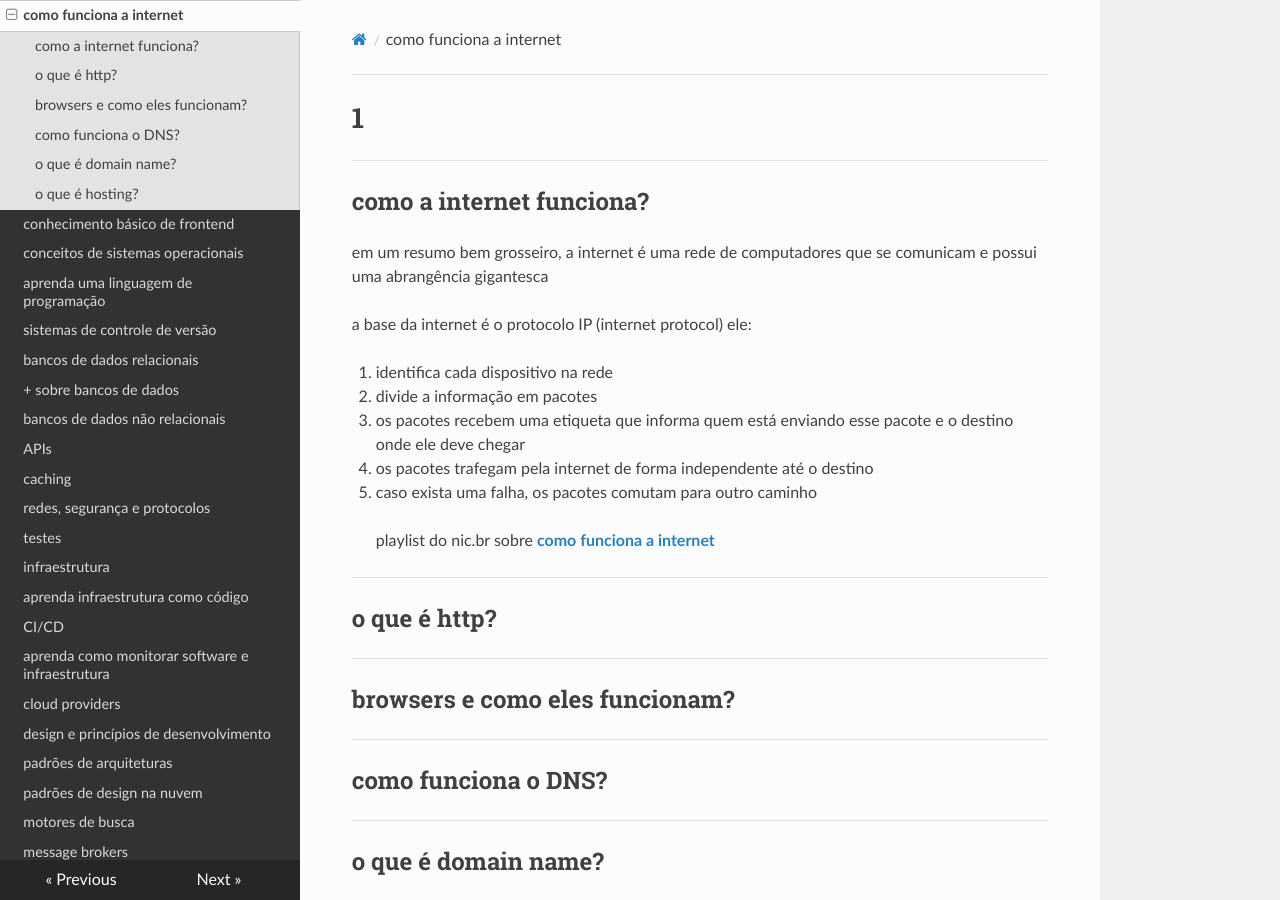
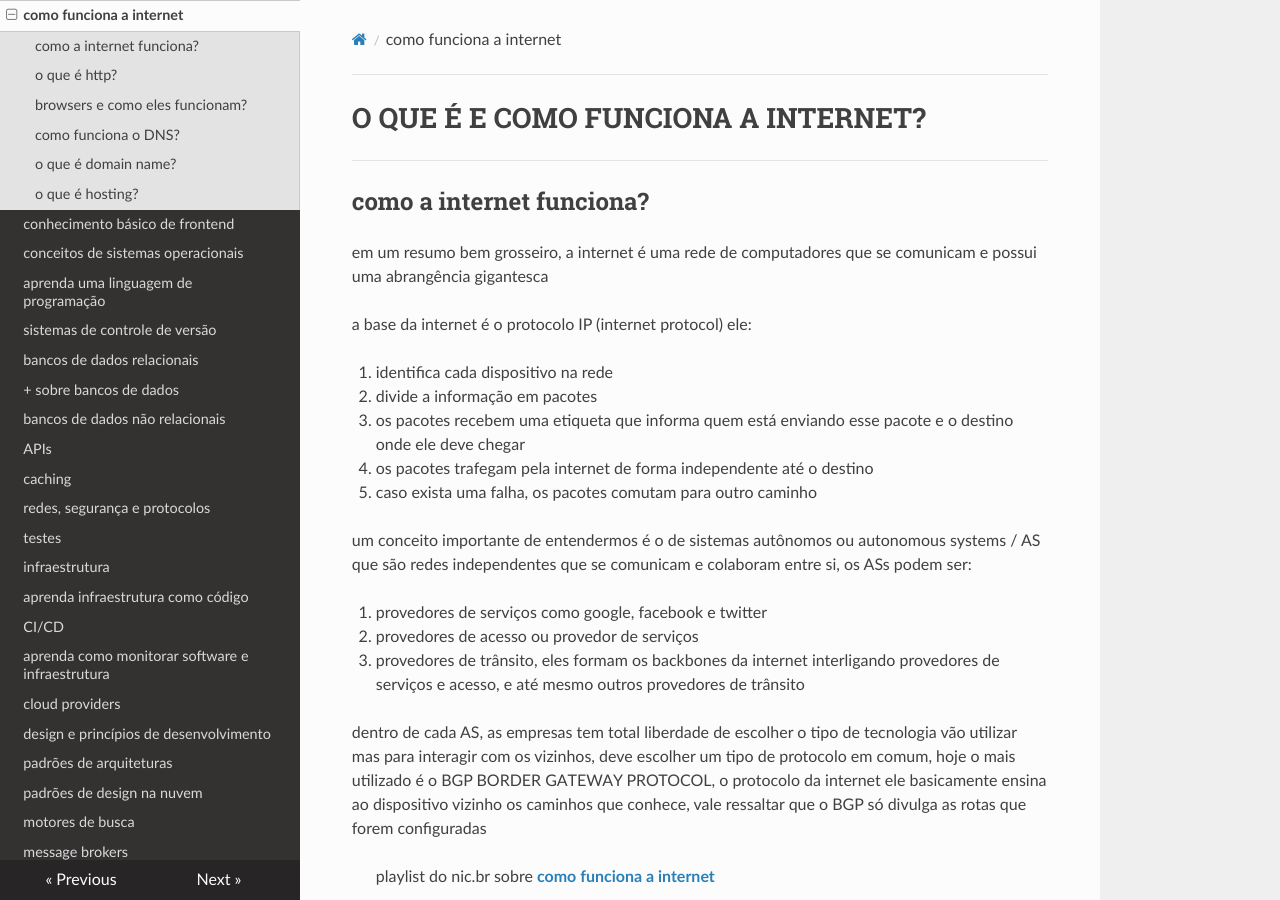
Before and after one commit to bl4cktux89/career_transition, an MkDocs documentation site: the page built from docs/01-internet.md, in a window 1280 px wide and 900 px high. Built offline with MkDocs 1.6.1, drawn with Linux system fonts in a browser that asks for light colours; nearby versions of some CDN libraries.

Commit message:
adicionando conteúdo importante na base do roadmap

```diff
--- a/docs/01-internet.md
+++ b/docs/01-internet.md
@@ -1,4 +1,4 @@
-# 1
+# O QUE É E COMO FUNCIONA A INTERNET?
 ---
 ## como a internet funciona?
 
@@ -11,6 +11,17 @@ a base da internet é o protocolo IP (internet protocol) ele:
 3. os pacotes recebem uma etiqueta que informa quem está enviando esse pacote e o destino onde ele deve chegar
 4. os pacotes trafegam pela internet de forma independente até o destino
 5. caso exista uma falha, os pacotes comutam para outro caminho
+
+um conceito importante de entendermos é o de sistemas autônomos ou autonomous systems / AS que são redes independentes que se comunicam e colaboram entre si, os ASs podem ser:
+
+1. provedores de serviços como google, facebook e twitter
+2. provedores de acesso ou provedor de serviços
+3. provedores de trânsito, eles formam os backbones da internet interligando provedores de serviços e acesso, e até mesmo outros provedores de trânsito
+
+dentro de cada AS, as empresas tem total liberdade de escolher o tipo de tecnologia vão utilizar
+mas para interagir com os vizinhos, deve escolher um tipo de protocolo em comum, hoje o mais utilizado é o BGP
+BORDER GATEWAY PROTOCOL, o protocolo da internet
+ele basicamente ensina ao dispositivo vizinho os caminhos que conhece, vale ressaltar que o BGP só divulga as rotas que forem configuradas
 
 > playlist do nic.br sobre <strong><a href="https://www.youtube.com/playlist?list=PLQq8-9yVHyOYMFAc9v7Yb_cqmNMksEdrk">como funciona a internet</a></strong> <br/>
 >
```
Also changed, not shown: docs/02-conhecimento-basico-de-frontend.md (+1 -1 lines).
